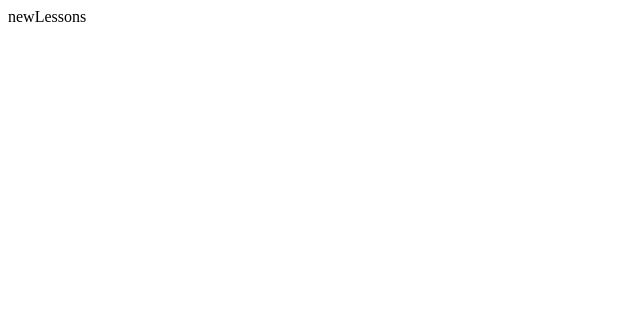
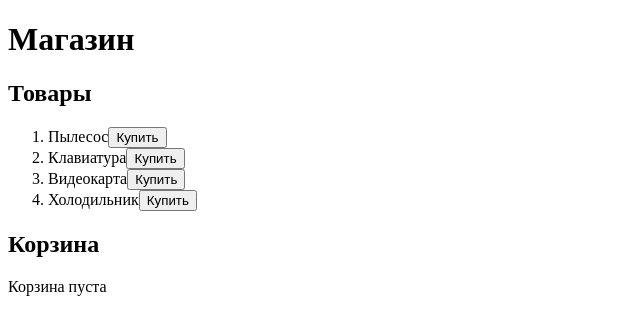
Before and after one commit to IVShelkunov/React_lessons, a React (Vite) app: page / in a window 1280 px wide. Shown: the top 334 px of the page, without its empty margins (0-640 px from the left). Built offline with nearby package versions, Linux system fonts and the light colour scheme.

Commit message:
create store and components

```diff
--- a/src/App.tsx
+++ b/src/App.tsx
@@ -1,14 +1,18 @@
 import './App.css'
+import { Cart } from './components/Cart'
+import { ProductList } from './components/ProductList'
 
 function App() {
 
 
   return (
-    <>
-      <div>
-        newLessons
+
+      <div className='app'>
+        <h1>Магазин</h1>
+        <ProductList/>
+        <Cart/>
       </div>
-    </>
+
   )
 }
 
--- /dev/null
+++ b/src/components/Cart.tsx
@@ -0,0 +1,33 @@
+import { useCartStore } from "../store";
+
+export function Cart() {
+	const properties = ['Название товара' , 'Цена за штуку' , 'Количество' , 'Стоимость'];
+	const items = useCartStore(state => state.items);
+	const removeFromCart = useCartStore(state => state.removeFromCart);
+	const clearCart = useCartStore(state => state.clearCart);
+	const total = items.reduce((acc , currentItem) => currentItem.price * currentItem.quantity + acc, 0);
+	return (
+		<div className="cart">
+			<h2>Корзина</h2>
+			{items.length === 0 ? <p>Корзина пуста</p> :
+				<table>
+					<tr>
+						{properties.map(property => (
+							<th>{property}</th>
+						))}
+					</tr>
+					{items.map(item => (
+						<tr>
+							<td>{item.title}</td>
+							<td>{item.price}</td>
+							<td>{item.quantity}</td>
+							<td>{item.price * item.quantity}<button onClick={() => removeFromCart(item.id)}>🗑</button></td>
+						</tr>
+					))}
+					<tr>Итого:{total} <button onClick={clearCart}>Очистить корзину🗑</button></tr>
+				</table>
+
+			}
+		</div>
+	);
+}
--- /dev/null
+++ b/src/components/ProductList.tsx
@@ -0,0 +1,16 @@
+import { products } from "../data/products";
+import { useCartStore } from "../store";
+
+export function ProductList() {
+	const addToCart = useCartStore(state => state.addToCart);
+	return (
+	  <div className="product-list">
+	  	<h2>Товары</h2>
+		<ol>
+			{products.map(product => (
+				<li key={product.id}>{product.title}<button onClick={() => addToCart(product)}>Купить</button></li>
+			))}
+		</ol>
+	  </div>
+	);
+}
--- /dev/null
+++ b/src/data/products.ts
@@ -0,0 +1,9 @@
+import type { Product } from "../types/types";
+
+export const products: Product[] = [
+	{id: 1 , title: 'Пылесос', price: 7500 },
+	{id: 2 , title: 'Клавиатура', price: 2300 },
+	{id: 3 , title: 'Видеокарта', price: 12500 },
+	{id: 4 , title: 'Холодильник', price: 33500 }
+
+];
--- /dev/null
+++ b/src/store/index.ts
@@ -0,0 +1,22 @@
+import { create } from "zustand";
+import type { CartState } from "../types/types";
+
+export const useCartStore = create<CartState>((set) => ({
+	//state
+	items:[],
+	//actions
+	addToCart: (product) => set(state => {
+		const isExist = state.items.some(item => item.id === product.id);
+		if(isExist) {
+			return {
+				items: state.items.map(item => item.id === product.id ? {...item, quantity: item.quantity + 1}: item)
+			}
+		} else {
+			return {
+				items: [...state.items , {...product , quantity: 1}]
+			}
+		}
+	}),
+	removeFromCart: (productId) => set(state => ({items: state.items.filter(item => item.id !== productId)})),
+	clearCart: () => set({items:[]})
+}));
--- /dev/null
+++ b/src/types/types.ts
@@ -0,0 +1,17 @@
+export interface Product {
+	id: number,
+	title: string,
+	price: number
+}
+export interface CartItem extends Product {
+	quantity: number
+}
+//store
+export interface CartState {
+	//state
+	items: CartItem[],
+	//actions
+	addToCart: (product: Product) => void,
+	removeFromCart: (productId: number) => void,
+	clearCart: () => void
+}
```
